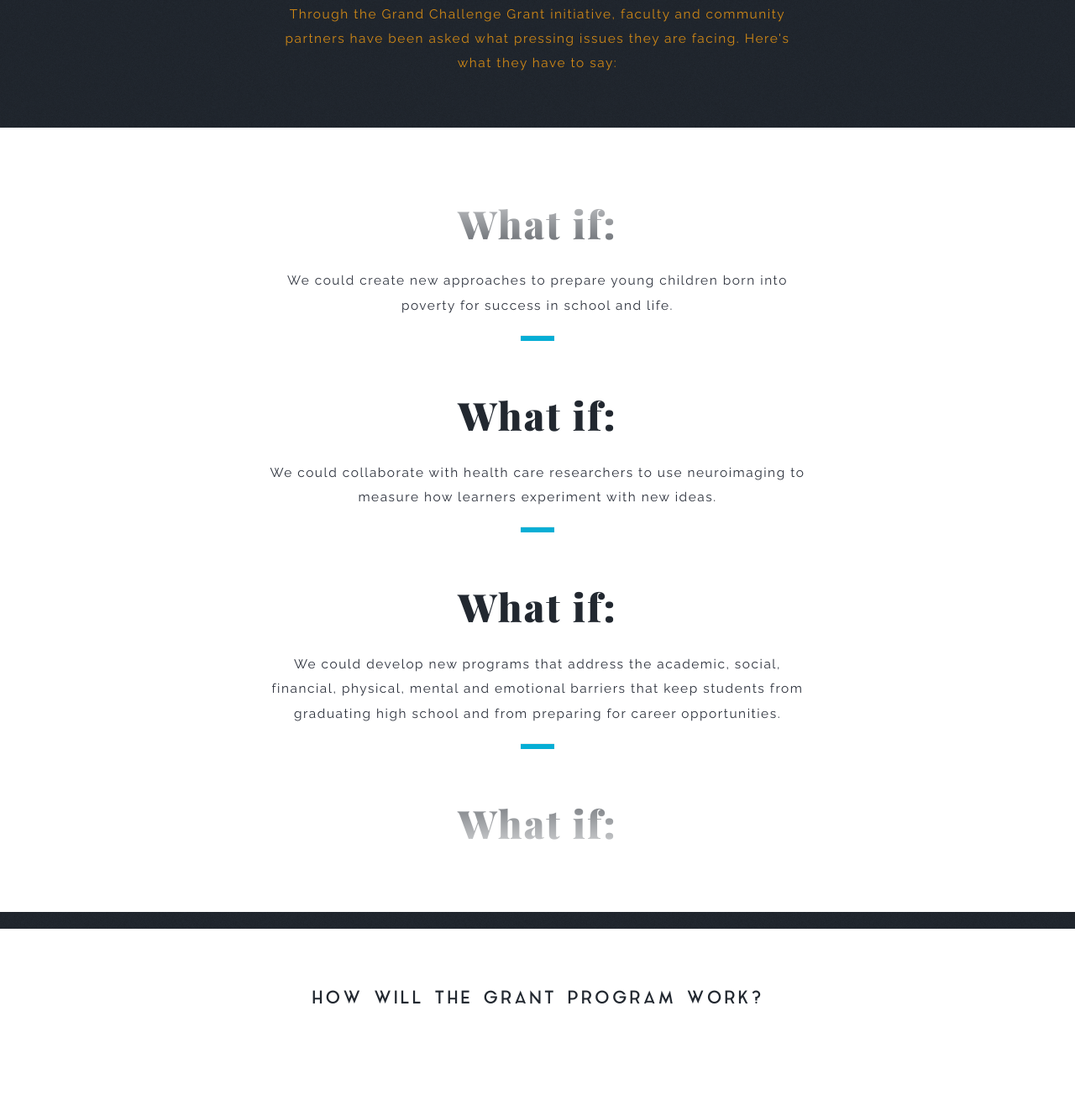
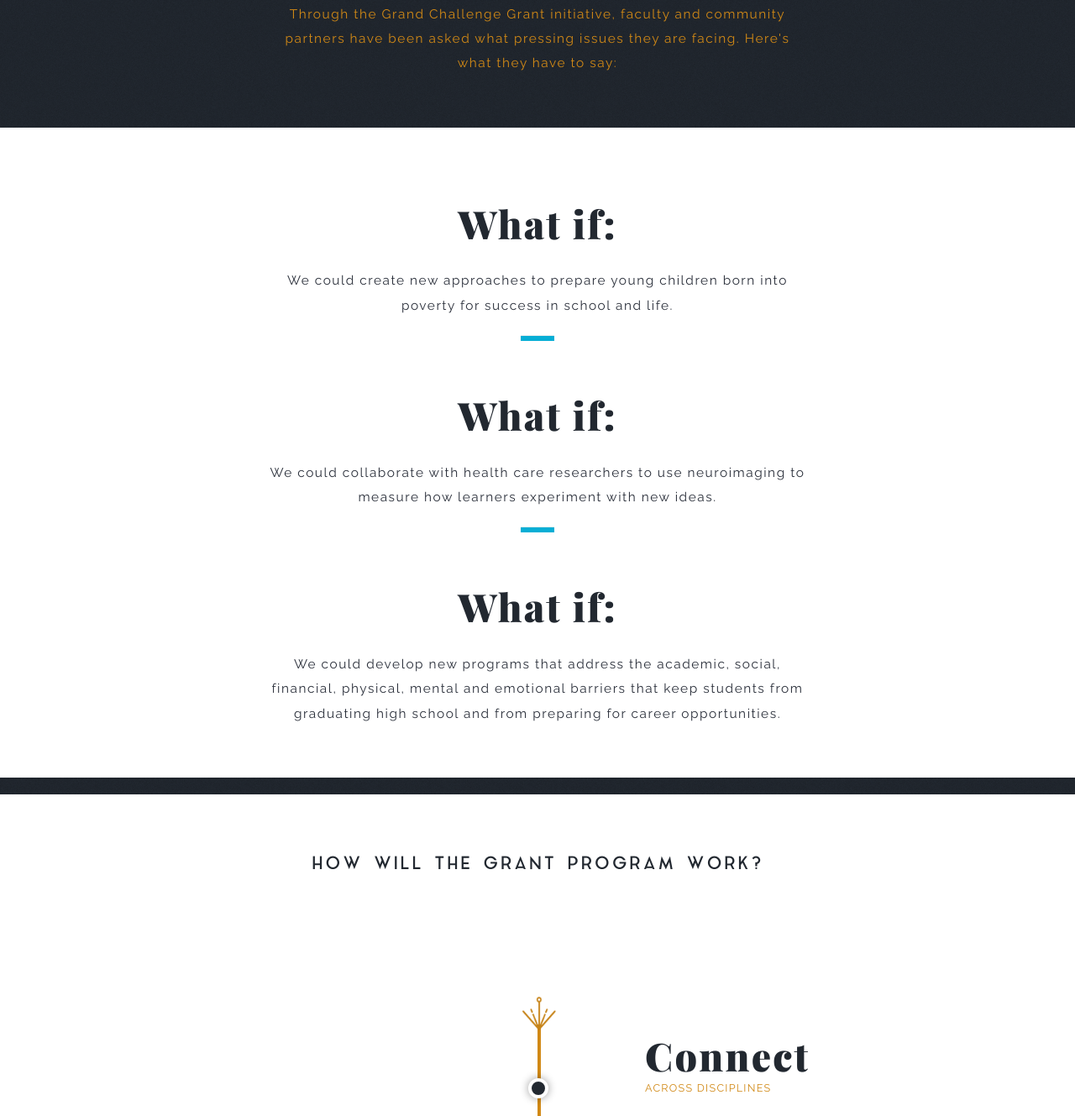
Before and after one commit to fielddaylab/grandchallengespublic, a website: page index.html in a window 1280 px wide. Shown: the part 2351-3680 px from the top of the page at 84% size. Drawn offline with nearby package versions, Linux system fonts and the light colour scheme; a web font is replaced by a local one.

Commit message:
Logo fixes, remove idea bank fades

```diff
--- a/index.html
+++ b/index.html
@@ -97,9 +97,7 @@
     <p>
       We could develop new programs that address the academic, social, financial, physical, mental and emotional barriers that keep students from graduating high school and from preparing for career opportunities.
     </p>
-    <hr>
-    <h2 class="centered huge black">What if:</h2>
-    <div class="what-if-gradient"></div>
+    <!-- <div class="what-if-gradient"></div> -->
   </div>
   <navigation class="subnav">
     <img class="navlogo" src="assets/img/uwgc.png">
```
Also changed, not shown: assets/img/gc-mainlogo.png, assets/img/logo-wcer.png.
